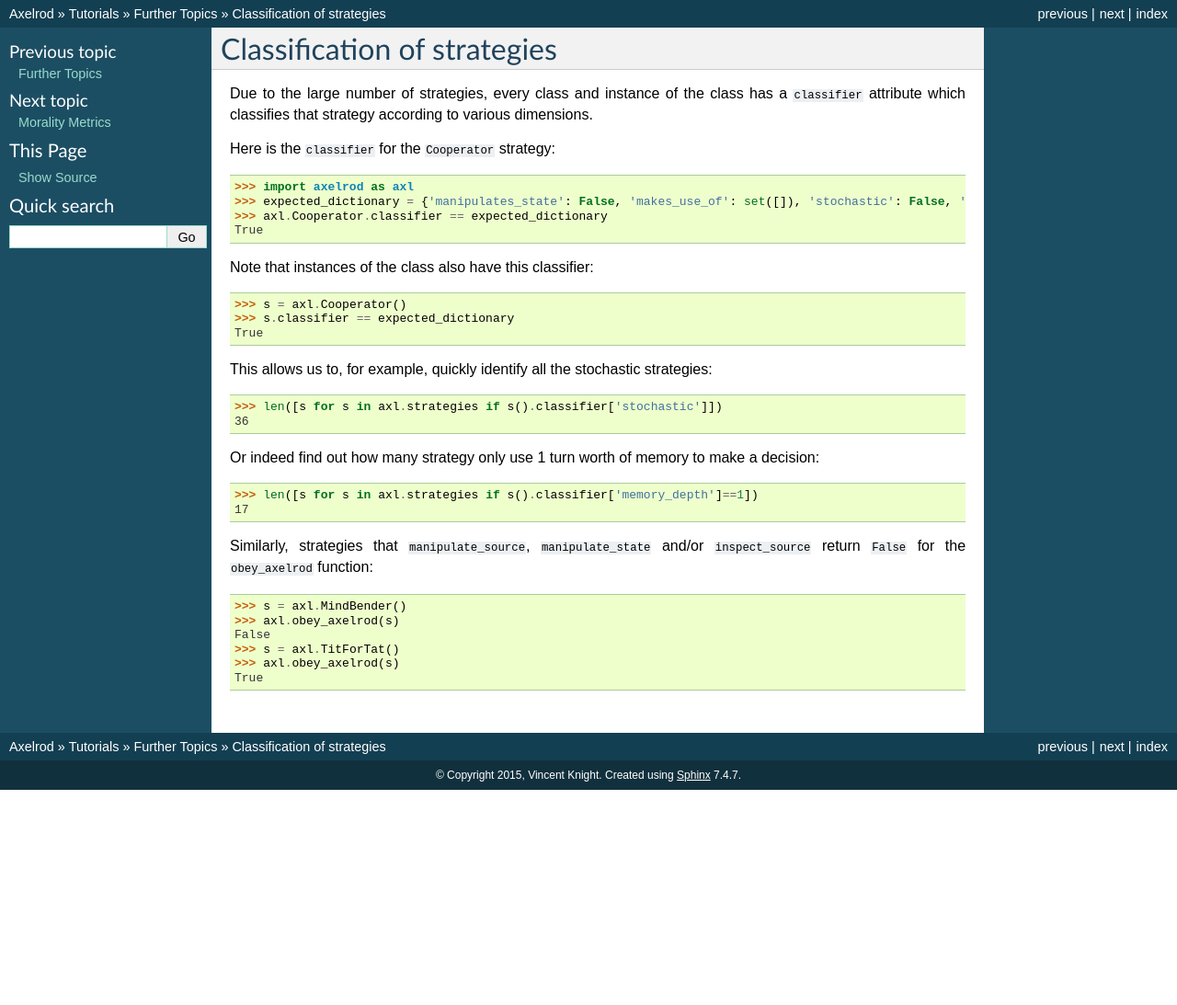
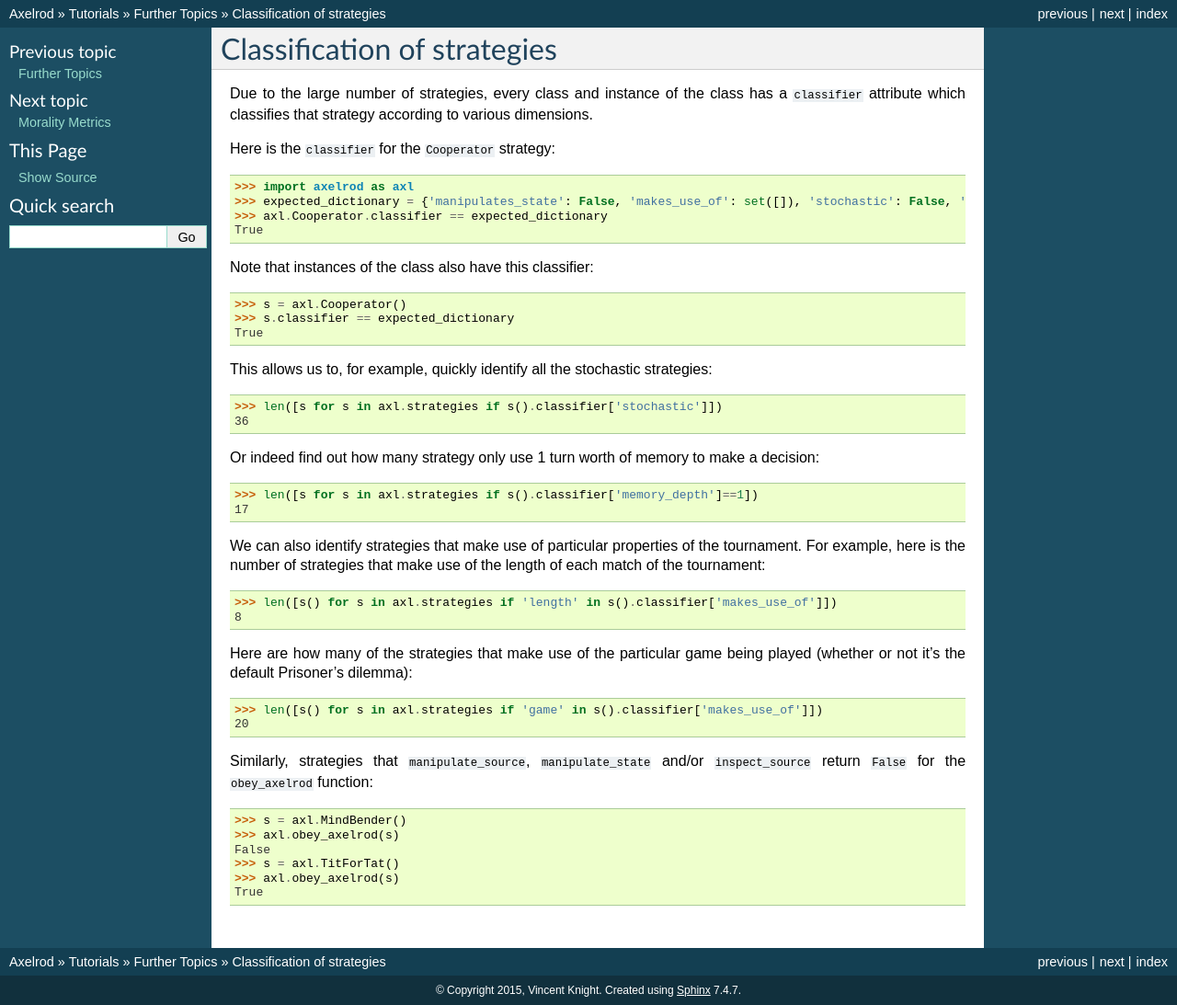
Before and after one commit to Axelrod-Python/Axelrod, a Sphinx documentation site: the page built from docs/tutorials/further_topics/classification_of_strategies.rst, in a window 1280 px wide. Shown: the whole page at 92% size. Built offline with Sphinx 7.4.7, drawn with Linux system fonts in a browser that asks for light colours; before the commit the page ends 900 px from its top, so only the background shows below that.

Commit message:
Documentation.

```diff
--- a/docs/tutorials/further_topics/classification_of_strategies.rst
+++ b/docs/tutorials/further_topics/classification_of_strategies.rst
@@ -32,6 +32,19 @@ make a decision::
     >>> len([s for s in axl.strategies if s().classifier['memory_depth']==1])
     17
 
+We can also identify strategies that make use of particular properties of the
+tournament. For example, here is the number of strategies that  make use of the
+length of each match of the tournament::
+
+    >>> len([s() for s in axl.strategies if 'length' in s().classifier['makes_use_of']])
+    8
+
+Here are how many of the strategies that make use of the particular game being
+played (whether or not it's the default Prisoner's dilemma)::
+
+    >>> len([s() for s in axl.strategies if 'game' in s().classifier['makes_use_of']])
+    20
+
 Similarly, strategies that :code:`manipulate_source`, :code:`manipulate_state`
 and/or :code:`inspect_source` return :code:`False` for the :code:`obey_axelrod`
 function::
```
